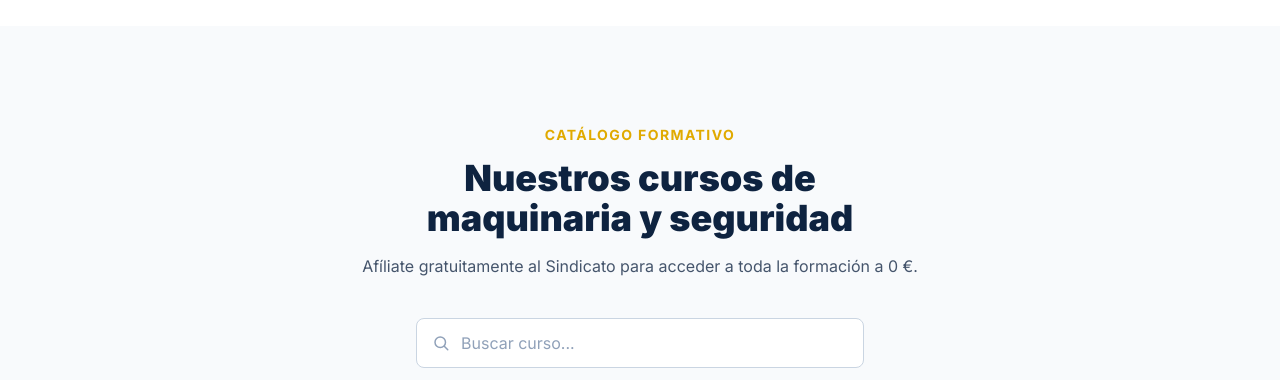
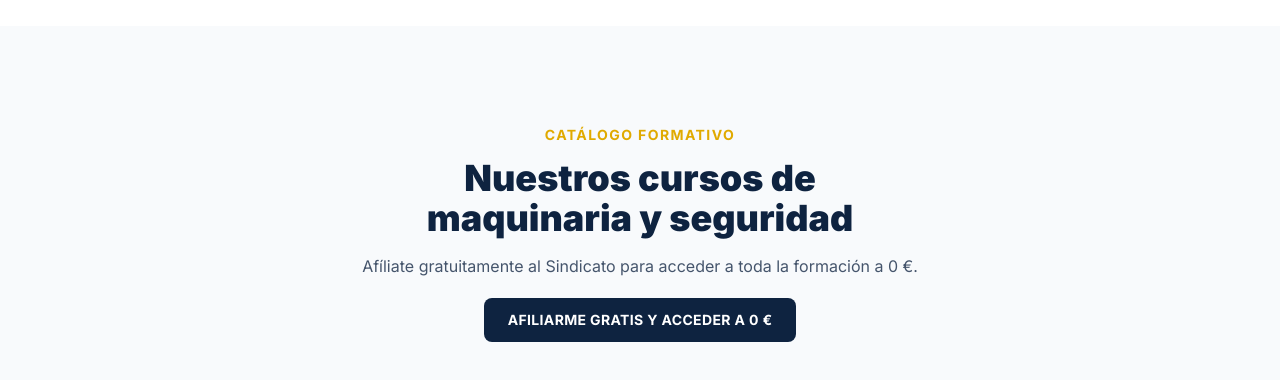
Before and after one commit to AROCA84/-sindicato-operarios, a Next.js app: page / in a window 1280 px wide. Shown: the part 1045-1425 px from the top of the page. Built offline with nearby package versions, Linux system fonts and the light colour scheme.

Commit message:
Añadir boton de afiliacion al catalogo

```diff
--- a/components/course-catalog.tsx
+++ b/components/course-catalog.tsx
@@ -41,6 +41,11 @@
           <p className="mt-4 text-pretty text-slate-600">
             {affiliated ? "Como afiliado, todos los cursos de formación están disponibles a 0 €." : "Afíliate gratuitamente al Sindicato para acceder a toda la formación a 0 €."}
           </p>
+          {!affiliated && (
+            <Link href="/afiliarse" className="mt-5 inline-flex rounded-lg bg-navy px-6 py-3 text-sm font-bold uppercase tracking-wide text-white">
+              Afiliarme gratis y acceder a 0 €
+            </Link>
+          )}
         </div>
 
         {/* Controls */}
```
